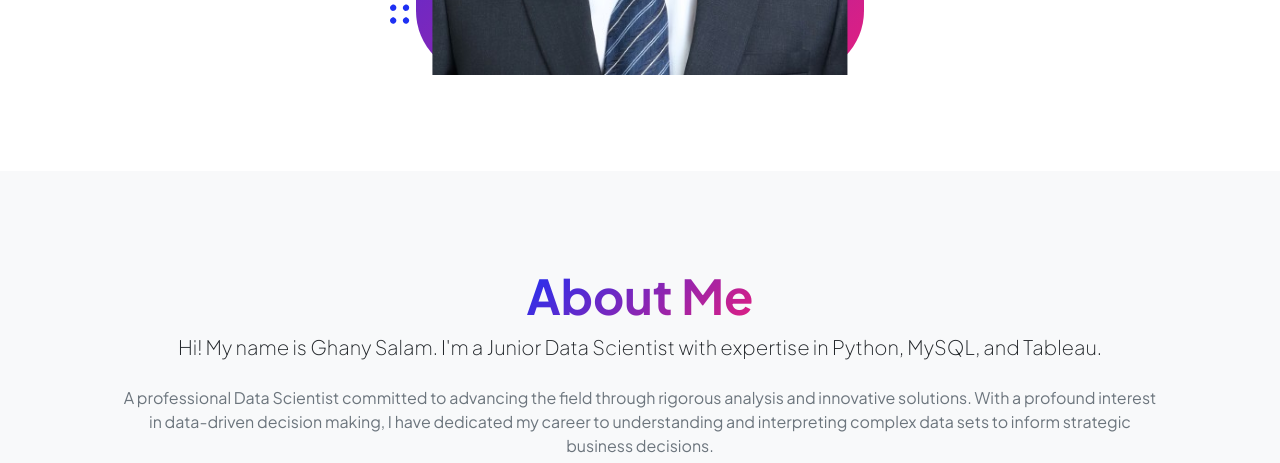
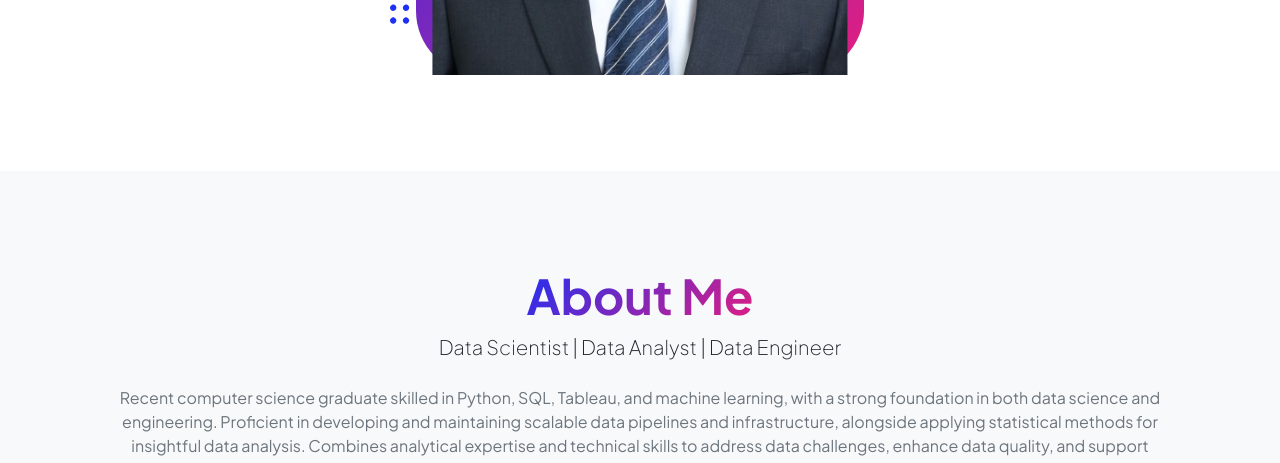
Before and after one commit to ghanysalam/Ghany_Portfolio, a plain HTML site: page index.html in a window 1280 px wide. Shown: the part 804-1267 px from the top of the page. Drawn offline with nearby package versions, Linux system fonts and the light colour scheme.

Commit message:
Update index.html

```diff
--- a/index.html
+++ b/index.html
@@ -180,8 +180,8 @@
                         <div class="col-xxl-8">
                             <div class="text-center my-5">
                                 <h2 class="display-5 fw-bolder"><span class="text-gradient d-inline">About Me</span></h2>
-                                <p class="lead fw-light mb-4">Hi! My name is Ghany Salam. I'm a Junior Data Scientist with expertise in Python, MySQL, and Tableau.</p>
-                                <p class="text-muted">A professional Data Scientist committed to advancing the field through rigorous analysis and innovative solutions. With a profound interest in data-driven decision making, I have dedicated my career to understanding and interpreting complex data sets to inform strategic business decisions.</p>
+                                <p class="lead fw-light mb-4">Data Scientist | Data Analyst | Data Engineer</p>
+                                <p class="text-muted">Recent computer science graduate skilled in Python, SQL, Tableau, and machine learning, with a strong foundation in both data science and engineering. Proficient in developing and maintaining scalable data pipelines and infrastructure, alongside applying statistical methods for insightful data analysis. Combines analytical expertise and technical skills to address data challenges, enhance data quality, and support informed decision-making.</p>
                                 <div class="d-flex justify-content-center fs-2 gap-4">
                                     <a class="text-gradient" href="https://twitter.com/"><i class="bi bi-twitter"></i></a>
                                     <a class="text-gradient" href="https://www.linkedin.com/in/ghanysalam/"><i class="bi bi-linkedin"></i></a>
```
